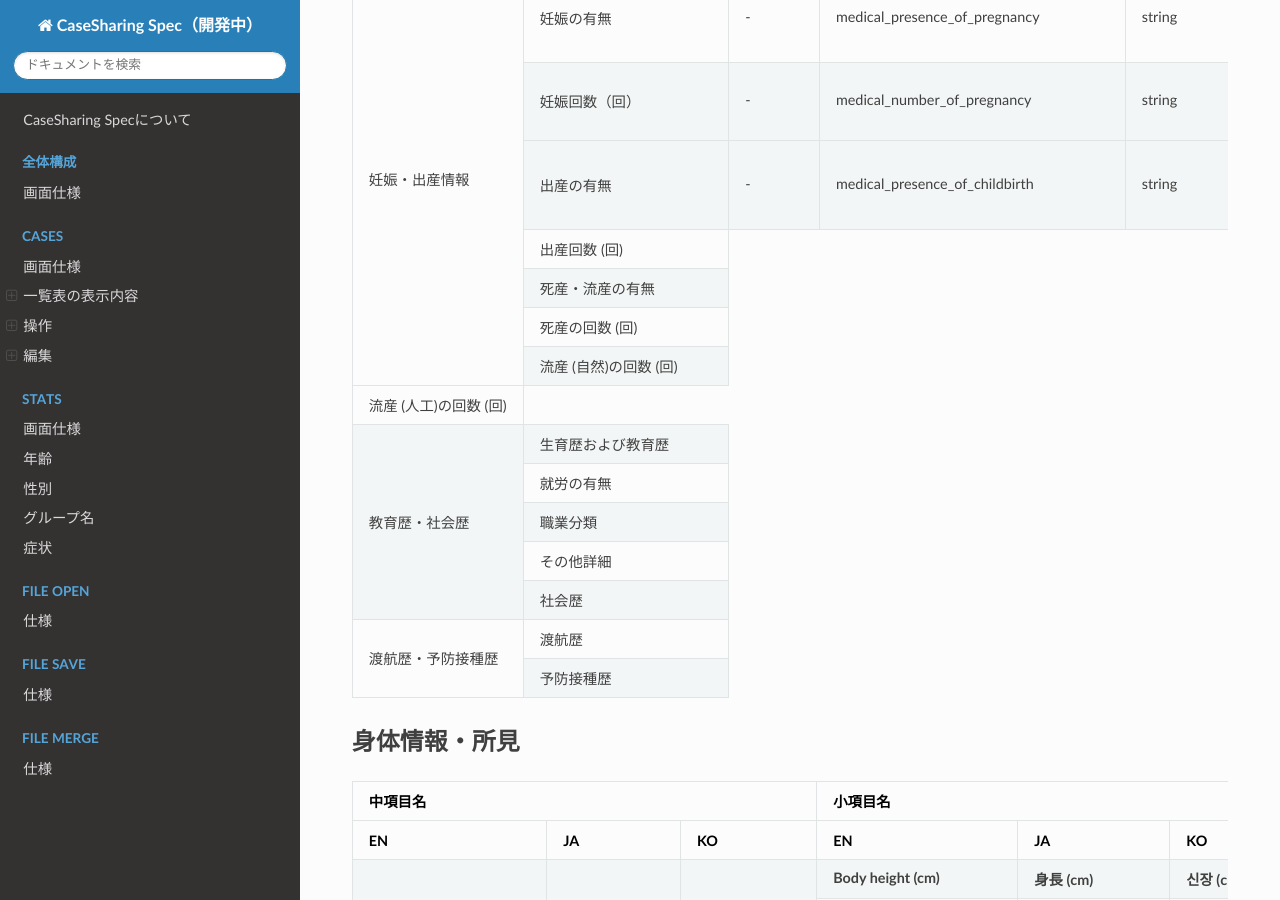
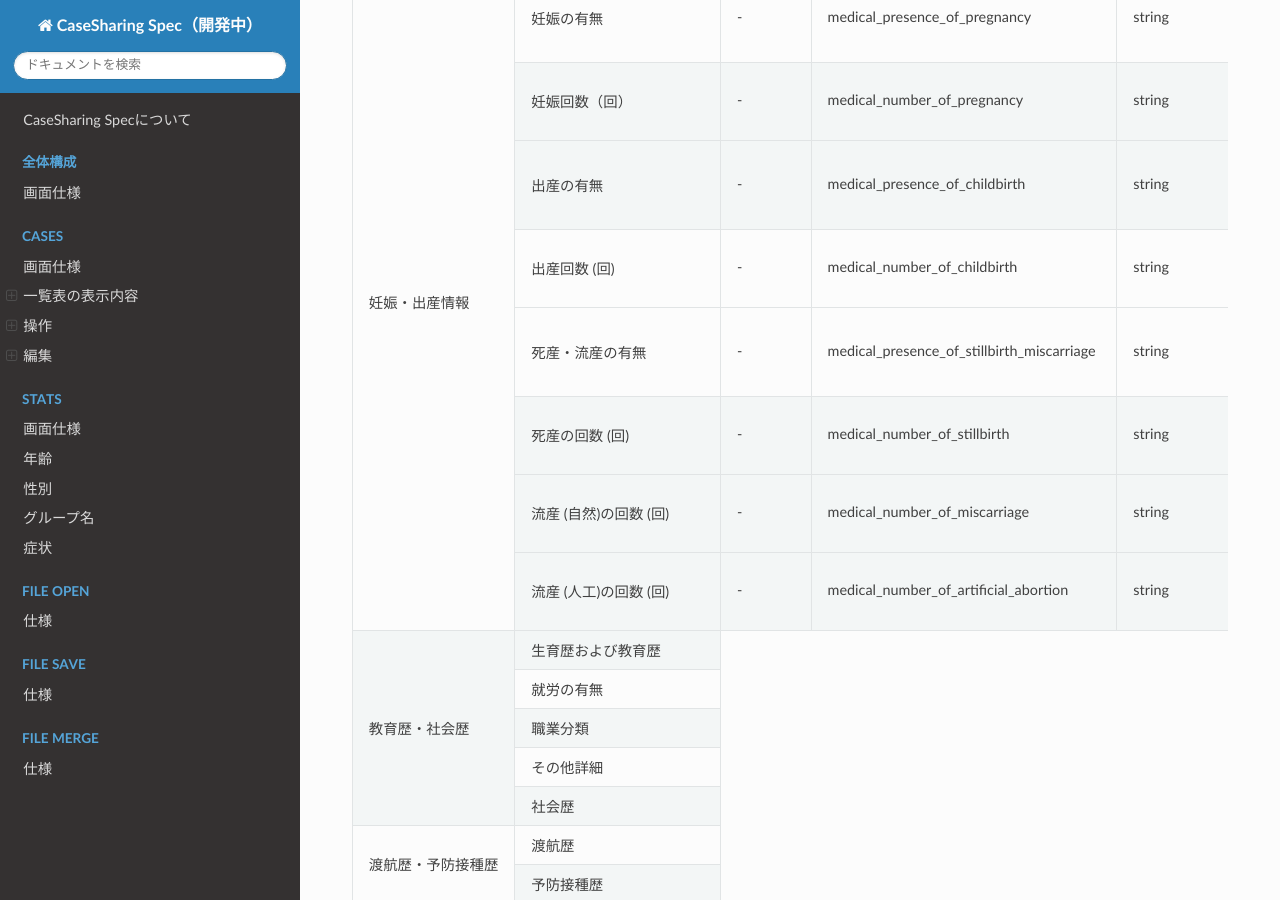
Before and after one commit to PubCaseFinder/pubcasefinder_spec, an MkDocs documentation site: the page built from docs/cases/edit/medical.md, in a window 1280 px wide and 900 px high, scrolled down 1017 px. Built offline with MkDocs 1.6.1, drawn with Linux system fonts in a browser that asks for light colours; nearby versions of some CDN libraries.

Commit message:
妊娠出産情報実装

```diff
--- a/docs/cases/edit/medical.md
+++ b/docs/cases/edit/medical.md
@@ -242,7 +242,7 @@
       <td></td>
     </tr>
     <tr>
-      <td rowspan="8">妊娠・出産情報</td>
+      <td rowspan="13">妊娠・出産情報</td>
       <td>妊娠の有無</td>
       <td>-</td>
       <td>medical_presence_of_pregnancy</td>
@@ -303,19 +303,104 @@
       <td>「あり」を選択すると「出産回数 (回)」欄が活性化します</td>
     </tr>
     <tr>
-      <td>出産回数 (回)</td>
+      <td rowspan="2">出産回数 (回)</td>
+      <td rowspan="2">-</td>
+      <td rowspan="2">medical_number_of_childbirth</td>
+      <td rowspan="2">string</td>
+      <td>テキストボックス（数字）</td>
+      <td>-</td>
+      <td>-</td>
+      <td>null</td>
+      <td rowspan="2"><input type="checkbox" class="readonly-input" /></td>
+      <td rowspan="2"><input type="checkbox" class="readonly-input" /></td>
+      <td rowspan="2"></td>
+      <td rowspan="2">チェックすると、テキストボックス（数字）欄が非活性になり、入力した値をクリアします</td>
+    </tr>
+    <tr>
+      <td>チェックボックス</td>
+      <td>-</td>
+      <td>-</td>
+      <td>false</td>
     </tr>
     <tr>
       <td>死産・流産の有無</td>
-    </tr>
-    <tr>
-      <td>死産の回数 (回)</td>
-    </tr>
-    <tr>
-      <td>流産 (自然)の回数 (回)</td>
-    </tr>
-    <tr>
-      <td>流産 (人工)の回数 (回)</td>
+      <td>-</td>
+      <td>medical_presence_of_stillbirth_miscarriage</td>
+      <td>string</td>
+      <td>ラジオボタン</td>
+      <td>
+        <ul>
+          <li>不明</li>
+          <li>なし</li>
+          <li>あり</li>
+        </ul>
+      </td>
+      <td>-</td>
+      <td>unknown</td>
+      <td><input type="checkbox" class="readonly-input" checked /></td>
+      <td><input type="checkbox" class="readonly-input" /></td>
+      <td></td>
+      <td>「あり」を選択すると「死産の回数 (回)」、「流産 (自然)の回数 (回)」、「流産 (人工)の回数 (回)」欄が活性化します</td>
+    </tr>
+    <tr>
+      <td rowspan="2">死産の回数 (回)</td>
+      <td rowspan="2">-</td>
+      <td rowspan="2">medical_number_of_stillbirth</td>
+      <td rowspan="2">string</td>
+      <td>テキストボックス（数字）</td>
+      <td>-</td>
+      <td>-</td>
+      <td>null</td>
+      <td rowspan="2"><input type="checkbox" class="readonly-input" /></td>
+      <td rowspan="2"><input type="checkbox" class="readonly-input" /></td>
+      <td rowspan="2"></td>
+      <td rowspan="2"></td>
+    </tr>
+    <tr>
+      <td>チェックボックス</td>
+      <td>-</td>
+      <td>-</td>
+      <td>false</td>
+    </tr>
+    <tr>
+      <td rowspan="2">流産 (自然)の回数 (回)</td>
+      <td rowspan="2">-</td>
+      <td rowspan="2">medical_number_of_miscarriage</td>
+      <td rowspan="2">string</td>
+      <td>テキストボックス（数字）</td>
+      <td>-</td>
+      <td>-</td>
+      <td>null</td>
+      <td rowspan="2"><input type="checkbox" class="readonly-input" /></td>
+      <td rowspan="2"><input type="checkbox" class="readonly-input" /></td>
+      <td rowspan="2"></td>
+      <td rowspan="2"></td>
+    </tr>
+    <tr>
+      <td>チェックボックス</td>
+      <td>-</td>
+      <td>-</td>
+      <td>false</td>
+    </tr>
+    <tr>
+      <td rowspan="2">流産 (人工)の回数 (回)</td>
+      <td rowspan="2">-</td>
+      <td rowspan="2">medical_number_of_artificial_abortion</td>
+      <td rowspan="2">string</td>
+      <td>テキストボックス（数字）</td>
+      <td>-</td>
+      <td>-</td>
+      <td>null</td>
+      <td rowspan="2"><input type="checkbox" class="readonly-input" /></td>
+      <td rowspan="2"><input type="checkbox" class="readonly-input" /></td>
+      <td rowspan="2"></td>
+      <td rowspan="2"></td>
+    </tr>
+    <tr>
+      <td>チェックボックス</td>
+      <td>-</td>
+      <td>-</td>
+      <td>false</td>
     </tr>
     <tr>
       <td rowspan="5">教育歴・社会歴</td>
```
